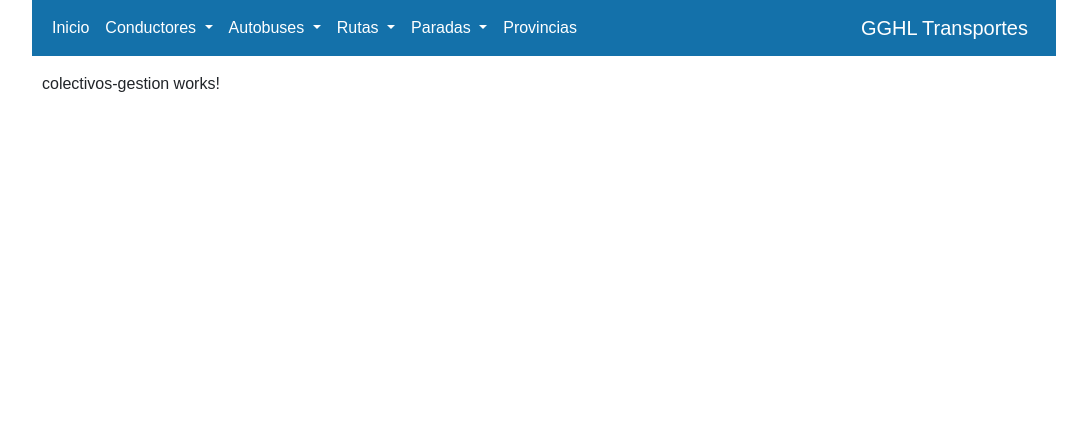
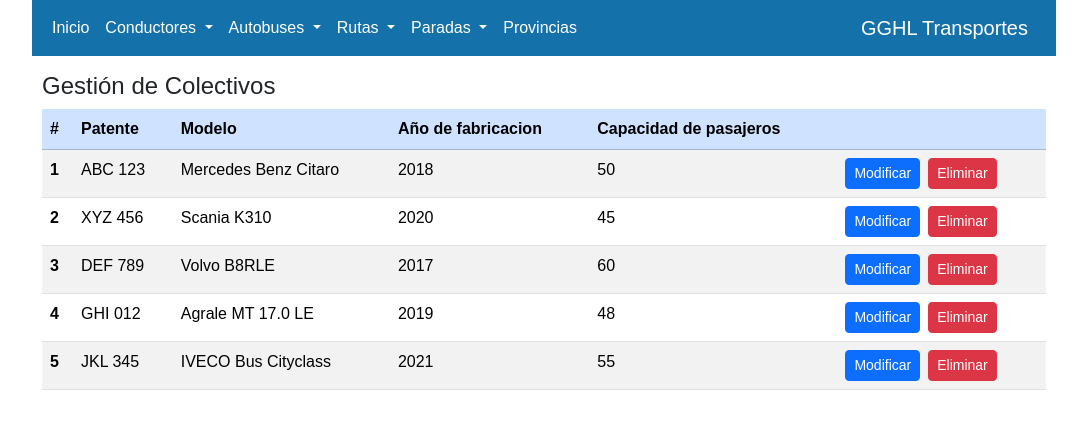
Before and after one commit to Gabriel-IFTS24/GGHL_NG, an Angular app: page /colectivos-gestion in a window 1280 px wide. Shown: the top 428 px of the page, without its empty margins (96-1183 px from the left). Built offline with nearby package versions, Linux system fonts and the light colour scheme.

Commit message:
Componentes y vista de gestión y detalle de colectivos

```diff
--- a/src/app/app.routes.ts
+++ b/src/app/app.routes.ts
@@ -9,6 +9,7 @@ import { ProvinciasGestionComponent } from './componentes/provincias-gestion/pro
 import { ColectivosAltaComponent } from './componentes/colectivos-alta/colectivos-alta.component';
 import { ColectivosGestionComponent } from './componentes/colectivos-gestion/colectivos-gestion.component';
 import { ColectivosReporteComponent } from './componentes/colectivos-reporte/colectivos-reporte.component';
+import { ColectivosDetalleComponent } from './componentes/colectivos-detalle/colectivos-detalle.component';
 
 
 export const routes: Routes = [
@@ -21,7 +22,9 @@ export const routes: Routes = [
     // Rutas de colectivos (Lu)
     {path:'colectivos-alta', loadComponent: () => import('./componentes/colectivos-alta/colectivos-alta.component').then(m => ColectivosAltaComponent)},
     {path:'colectivos-gestion', loadComponent: () => import('./componentes/colectivos-gestion/colectivos-gestion.component').then(m => ColectivosGestionComponent)},
+    {path:'colectivos-detalle/:id', loadComponent: () => import('./componentes/colectivos-detalle/colectivos-detalle.component').then(m => ColectivosDetalleComponent)},
     {path:'colectivos-reporte', loadComponent: () => import('./componentes/colectivos-reporte/colectivos-reporte.component').then(m => ColectivosReporteComponent)},
+
 
     {path:'**', redirectTo:''},
 ];
--- /dev/null
+++ b/src/app/componentes/colectivos-detalle/colectivos-detalle.component.html
@@ -0,0 +1,25 @@
+<h4>Gestión de Colectivo</h4>
+
+<form [formGroup]="colectivoForm">
+    <div class="mb-3">
+    <label for="patente" class="form-label">Patente</label>
+    <input type="text" class="form-control" id="patente" formControlName="patente">
+    </div>
+
+    <div class="mb-3">
+    <label for="modelo" class="form-label">Modelo</label>
+    <input type="text" class="form-control" id="modelo" formControlName="modelo">
+    </div>
+
+    <div class="mb-3">
+    <label for="anioFabricacion" class="form-label">Año de fabricación</label>
+    <input type="number" class="form-control" id="anioFabricacion" formControlName="anioFabricacion">
+    </div>
+
+    <div class="mb-3">
+    <label for="capacidadPasajeros" class="form-label">Capacidad de pasajeros</label>
+    <input type="number" class="form-control" id="capacidadPasajeros" formControlName="capacidadPasajeros">
+    </div>
+
+    <button class="btn btn-success" (click)="guardarColectivo()" [disabled]="!colectivoForm.valid" >Guardar conductor</button>
+</form>
--- /dev/null
+++ b/src/app/componentes/colectivos-detalle/colectivos-detalle.component.ts
@@ -0,0 +1,53 @@
+import { Component, OnInit, Input } from '@angular/core';
+import { FormControl, FormGroup, ReactiveFormsModule, Validators } from '@angular/forms';
+import { Colectivo } from '../../modelos/colectivo';
+import { ColectivoService } from '../../servicios/colectivo.service';
+import { CommonModule } from '@angular/common';
+import { Router } from '@angular/router';
+
+@Component({
+  selector: 'app-colectivos-detalle',
+  imports: [ReactiveFormsModule],
+  templateUrl: './colectivos-detalle.component.html',
+  styleUrl: './colectivos-detalle.component.css'
+})
+
+export class ColectivosDetalleComponent {
+  colectivo?: Colectivo
+  @Input() public id?: number // Con el withComponentInputBinding no hay que hacer todo el lío para subscribir y obtener el param
+
+  public colectivoForm!: FormGroup;
+
+  constructor(
+    private colectivoService: ColectivoService,
+    private router: Router
+  ) {}
+
+  guardarColectivo(){
+    const colectivoModificado: Colectivo ={
+    id: this.colectivo?.id ?? 0,
+    patente: this.colectivoForm.value.patente ?? '',
+    modelo: this.colectivoForm.value.modelo ?? '',
+    anioFabricacion: this.colectivoForm.value.anioFabricacion ?? 0,
+    capacidadPasajeros: this.colectivoForm.value.capacidadPasajeros ?? 0,
+    };
+
+    this.colectivoService.guardarColectivo(colectivoModificado);
+
+    this.router.navigate(['colectivos-gestion']);
+
+  };
+
+  ngOnInit(): void {
+    this.colectivo = this.colectivoService.obtenerColectivos().find(colectivo => colectivo.id == this.id);
+
+    this.colectivoForm = new FormGroup({
+      id: new FormControl(this.colectivo?.id),
+      patente: new FormControl(this.colectivo?.patente),
+      modelo: new FormControl(this.colectivo?.modelo),
+      anioFabricacion: new FormControl(this.colectivo?.anioFabricacion),
+      capacidadPasajeros: new FormControl(this.colectivo?.capacidadPasajeros),
+    });
+  }
+
+}
--- a/src/app/componentes/colectivos-gestion/colectivos-gestion.component.html
+++ b/src/app/componentes/colectivos-gestion/colectivos-gestion.component.html
@@ -1 +1,33 @@
-<p>colectivos-gestion works!</p>
+<h4>Gestión de Colectivos</h4>
+
+<table class="table table-striped table-hover">
+
+  <!-- Encabezado de la tabla -->
+  <thead class="thead-light table-primary">
+    <tr>
+      <th scope="col">#</th>
+      <th scope="col">Patente</th>
+      <th scope="col">Modelo</th>
+      <th scope="col">Año de fabricacion</th>
+      <th scope="col">Capacidad de pasajeros</th>
+      <th scope="col"></th>
+    </tr>
+  </thead>
+
+    <!-- Cuerpo de la tabla -->
+  <tbody id="tbody">
+    @for (colectivo of colectivos; track colectivo.id){
+        <tr>
+            <th scope="row">{{ colectivo.id }}</th>
+            <td>{{ colectivo.patente }} </td>
+            <td>{{ colectivo.modelo }} </td>
+            <td>{{ colectivo.anioFabricacion }} </td>
+            <td>{{ colectivo.capacidadPasajeros }} </td>
+            <td>
+                <button type="button" class="btn btn-primary btn-sm" [routerLink]="['/colectivos-detalle',colectivo.id]">Modificar</button>
+                <button class="btn btn-danger btn-sm ms-2">Eliminar</button>
+            </td>
+        </tr>
+    }
+  </tbody>
+</table>
--- a/src/app/componentes/colectivos-gestion/colectivos-gestion.component.ts
+++ b/src/app/componentes/colectivos-gestion/colectivos-gestion.component.ts
@@ -1,11 +1,23 @@
 import { Component } from '@angular/core';
+import { RouterLink } from '@angular/router';
+import { ColectivoService } from '../../servicios/colectivo.service';
 
 @Component({
   selector: 'app-colectivos-gestion',
-  imports: [],
+  imports: [RouterLink],
   templateUrl: './colectivos-gestion.component.html',
   styleUrl: './colectivos-gestion.component.css'
 })
 export class ColectivosGestionComponent {
 
+  // Creo el array
+  colectivos: any[] = [];
+
+  // Inyecto el servicio en el constructor
+  constructor(private ColectivoService: ColectivoService) { }
+
+  ngOnInit(): void {
+    // Llamo a la función 'obtenerConductores' del servicio
+    this.colectivos = this.ColectivoService.obtenerColectivos();
+  }
 }
--- a/src/app/componentes/conductores-alta/conductores-alta.component.html
+++ b/src/app/componentes/conductores-alta/conductores-alta.component.html
@@ -14,11 +14,11 @@
   </div>
   <div class="form-group mb-3">
     <label for="registro">DNI:</label>
-    <input type="text" class="form-control" id="DNI" name="DNI" formControlName="DNI" placeholder="Ingrese número de documento">
+    <input type="number" class="form-control" id="DNI" name="DNI" formControlName="DNI" placeholder="Ingrese número de documento">
   </div>
   <div class="form-group mb-3">
     <label for="registro">Número de Registro:</label>
-    <input type="text" class="form-control" id="registro" name="registro" formControlName="numeroRegistro" placeholder="Ingrese número de registro">
+    <input type="number" class="form-control" id="registro" name="registro" formControlName="numeroRegistro" placeholder="Ingrese número de registro">
   </div>
   <div class="form-group mb-3">
     <label for="fechaNacimiento">Fecha de Nacimiento:</label>
--- a/src/app/componentes/conductores-detalle/conductores-detalle.component.html
+++ b/src/app/componentes/conductores-detalle/conductores-detalle.component.html
@@ -13,8 +13,13 @@
     </div>
 
     <div class="mb-3">
+        <label for="DNI" class="form-label">DNI</label>
+        <input type="number" class="form-control" id="DNI" formControlName="DNI">
+        </div>
+
+    <div class="mb-3">
     <label for="registro" class="form-label">Nº de Registro</label>
-    <input type="text" class="form-control" id="numeroRegistro" formControlName="numeroRegistro">
+    <input type="number" class="form-control" id="numeroRegistro" formControlName="numeroRegistro">
     </div>
 
     <div class="mb-3">
--- a/src/app/componentes/conductores-gestion/conductores-gestion.component.ts
+++ b/src/app/componentes/conductores-gestion/conductores-gestion.component.ts
@@ -12,11 +12,11 @@ export class ConductoresGestionComponent {
 
   conductores: any[] = [];
 
-  // Inyectamos el servicio en el constructor
+  // Inyecto el servicio en el constructor
   constructor(private conductorService: ConductorService) { }
 
   ngOnInit(): void {
-    // Llamamos a la función 'obtenerConductores' del servicio
+    // Llamo a la función 'obtenerConductores' del servicio
     this.conductores = this.conductorService.obtenerConductores();
   }
 
```
Also changed, not shown: src/app/componentes/colectivos-detalle/colectivos-detalle.component.css (added), 1 other file (tests, documents, lock files or other folders).
